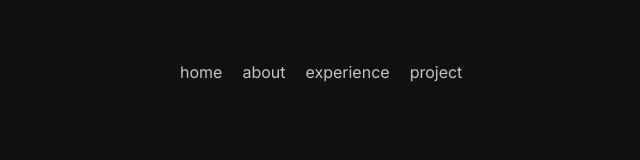
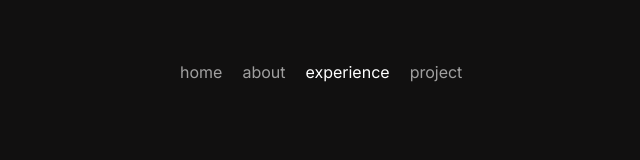
Before and after one commit to Maulidin-Ilham/ilham-portofolio, a Next.js app: page /experience in a window 1280 px wide. Shown: the top 160 px of the page, without its empty margins (88-728 px from the left). Built offline with nearby package versions, Linux system fonts and the light colour scheme.

Commit message:
active link done

```diff
--- a/app/components/Navbar.jsx
+++ b/app/components/Navbar.jsx
@@ -1,45 +1,55 @@
 "use client";
 import Link from "next/link";
 import React from "react";
-import { usePathname } from "next/navigation"; // Use useNavigation from next/navigation
+import { usePathname } from "next/navigation";
 
 const Navbar = () => {
-  const pathname = usePathname(); // Use useNavigation instead of useRouter
+  const pathname = usePathname();
 
   return (
     <div className="flex flex-col p-3 mt-12 mx-2 md:max-w-2xl md:mx-auto lg:max-w-3xl lg:mx-auto">
       <div className="flex flex-row space-x-5">
-        <Link
-          href={"/"}
-          className={`opacity-75 hover:opacity-100 transition duration-200 ${
-            pathname === "/" ? "opacity-100" : ""
+        <Link href={"/"}>
+          <h1
+            className={`  transition duration-200 ${
+              pathname === "/" ? "opacity-100" : " opacity-60 hover:opacity-100"
             }`}
           >
-          <h1>home</h1>
+            home
+          </h1>
         </Link>
-        <Link
-          href={"/about"}
-          className={`opacity-75 hover:opacity-100 transition duration-200 ${
-            pathname === "/about" ? "opacity-100" : ""
+        <Link href={"/about"}>
+          <h1
+            className={`  transition duration-200 ${
+              pathname === "/about"
+                ? "opacity-100"
+                : " opacity-60 hover:opacity-100"
             }`}
           >
-          <h1>about</h1>
+            about
+          </h1>
         </Link>
-        <Link
-          href={"/experience"}
-          className={`opacity-75 hover:opacity-100 transition duration-200 ${
-            pathname === "/experience" ? "opacity-100" : ""
+        <Link href={"/experience"}>
+          <h1
+            className={`  transition duration-200 ${
+              pathname === "/experience"
+                ? "opacity-100"
+                : " opacity-60 hover:opacity-100"
             }`}
           >
-          <h1>experience</h1>
+            experience
+          </h1>
         </Link>
-        <Link
-          href={"/project"}
-          className={`opacity-75 hover:opacity-100 transition duration-200 ${
-            pathname === "/project" ? "opacity-100" : ""
+        <Link href={"/project"}>
+          <h1
+            className={`  transition duration-200 ${
+              pathname === "/project"
+                ? "opacity-100"
+                : " opacity-60 hover:opacity-100"
             }`}
           >
-          <h1>project</h1>
+            project
+          </h1>
         </Link>
       </div>
     </div>
```
Lines whose indentation alone changed are shown as unchanged.
